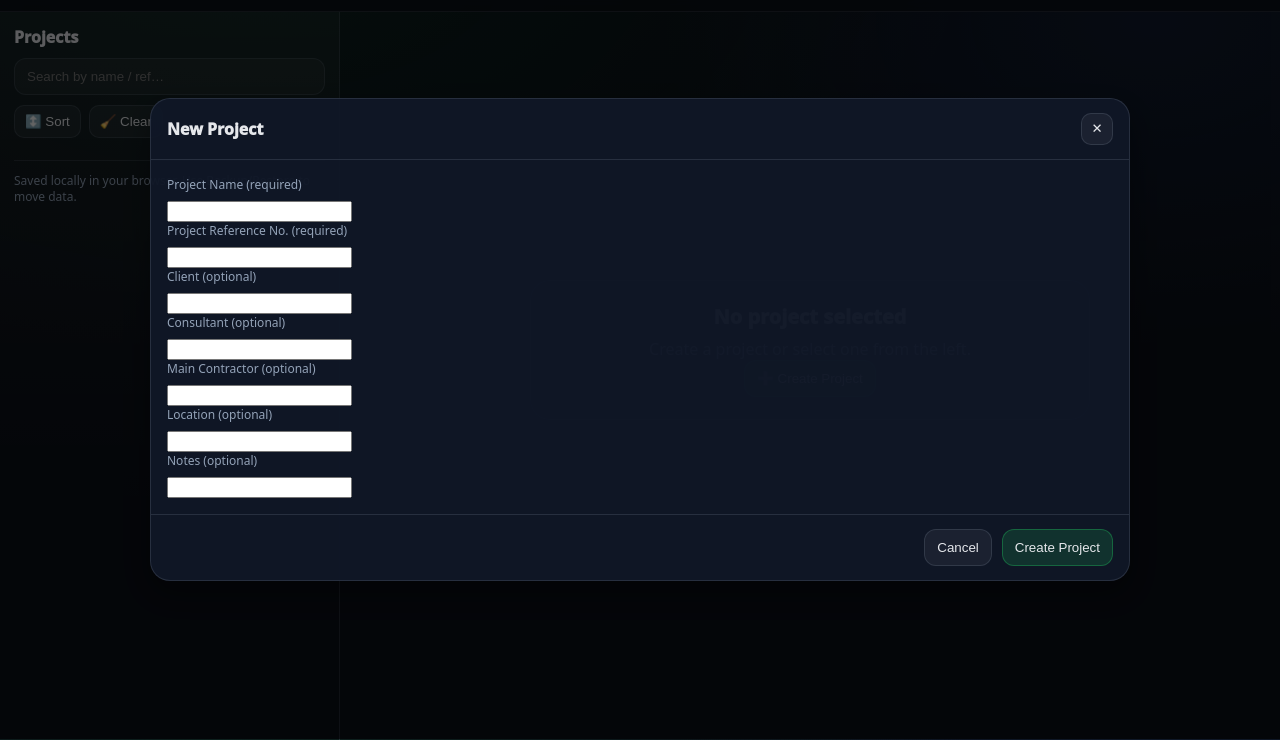
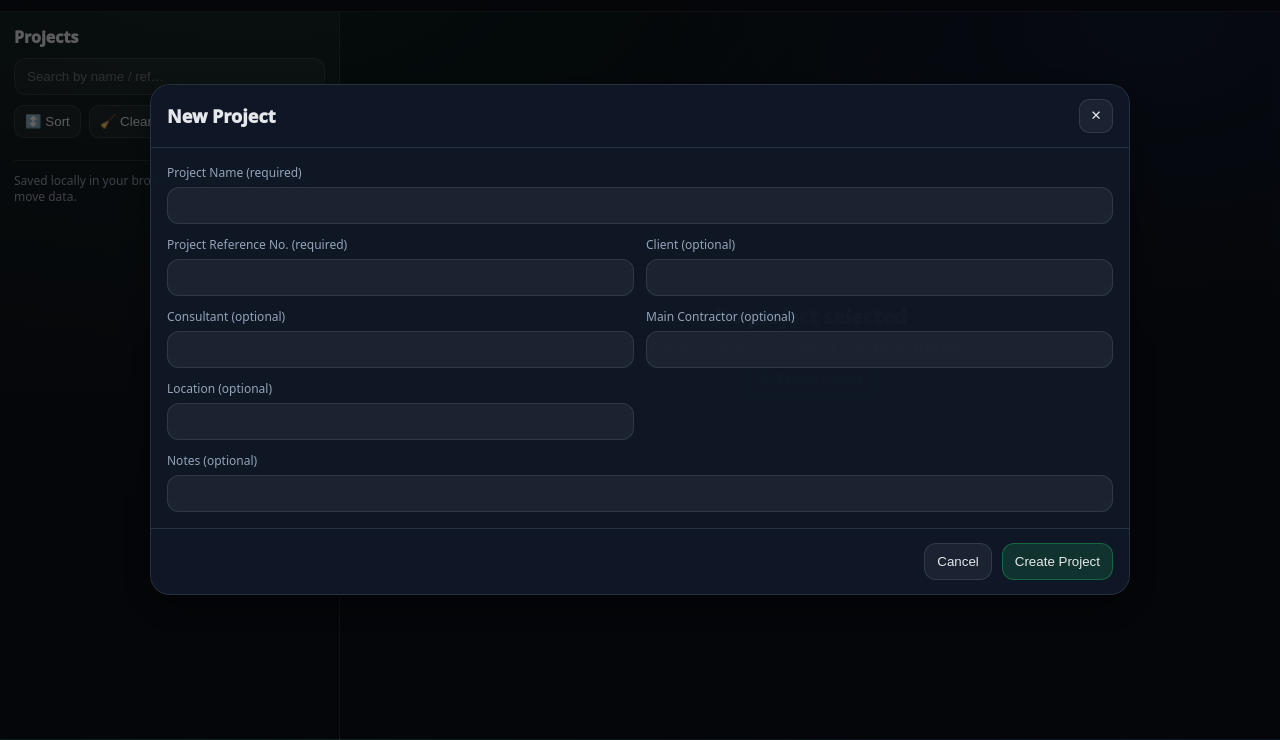
Before and after one commit to jit8jit-arch/procurement-dashboard, a plain HTML site: page index.html in a window 1280 px wide. Both pictures are taken after a click on the button "➕ New Project". Shown: the part 61-801 px from the top of the page. Drawn offline with nearby package versions, Linux system fonts and the light colour scheme.

Commit message:
Update styles for modal and related components
Refactor modal styles and update various components

```diff
--- a/styles.css
+++ b/styles.css
@@ -63,14 +63,12 @@ body.modalOpen{overflow:hidden;}
   background: linear-gradient(180deg, rgba(255,255,255,.04), transparent 70%);
   padding:14px;
 }
-
 .workspace{padding:18px}
 
 .mobileOnly{display:none;}
 @media (max-width: 980px){
   .layout{grid-template-columns: 1fr}
   .mobileOnly{display:inline-flex;}
-
   .sidebar{
     position:fixed;
     top:72px;
@@ -101,9 +99,7 @@ body.modalOpen{overflow:hidden;}
   border:1px solid var(--line);
   background: rgba(255,255,255,.04);
   cursor:pointer;
-  transition: transform .12s ease, background .12s ease, border-color .12s ease;
 }
-.card:hover{transform: translateY(-1px); background:rgba(255,255,255,.06)}
 .card.active{border-color: rgba(34,197,94,.55); background: rgba(34,197,94,.08)}
 .cardTitle{font-weight:950}
 .cardMeta{display:flex; flex-wrap:wrap; gap:6px; margin-top:6px}
@@ -122,11 +118,10 @@ body.modalOpen{overflow:hidden;}
   .projectHeader{flex-direction:column}
 }
 
-.projectName{font-size:22px; font-weight:950; letter-spacing:.2px}
+.projectName{font-size:22px; font-weight:950}
 .projectLine{margin-top:10px; display:flex; flex-wrap:wrap; gap:8px}
 .projectButtons{display:flex; gap:10px; flex-wrap:wrap}
 .saveLine{margin-top:10px; display:flex; gap:10px; align-items:center; flex-wrap:wrap}
-
 .saveState{
   font-size:12px;
   padding:4px 8px;
@@ -142,7 +137,6 @@ body.modalOpen{overflow:hidden;}
   border:1px solid var(--line);
   border-radius:999px;
   background: rgba(0,0,0,.12);
-  color: var(--text);
 }
 .pill.soft{color:var(--muted)}
 
@@ -250,12 +244,9 @@ body.modalOpen{overflow:hidden;}
   padding:10px 12px;
   border-radius: 12px;
   cursor:pointer;
-  transition: transform .12s ease, background .12s ease, border-color .12s ease;
   display:inline-flex; align-items:center; gap:8px;
 }
-.btn:hover{transform: translateY(-1px); background: rgba(255,255,255,.08)}
 .btn.primary{background: rgba(34,197,94,.16); border-color: rgba(34,197,94,.35)}
-.btn.primary:hover{background: rgba(34,197,94,.22)}
 .btn.danger{background: rgba(239,68,68,.14); border-color: rgba(239,68,68,.35)}
 .btn.ghost{background: transparent}
 .btn.small{padding:8px 10px; border-radius:10px}
@@ -293,7 +284,7 @@ body.modalOpen{overflow:hidden;}
   text-align:left;
   font-weight:950;
 }
-.table td.wrap{white-space:normal; max-width:360px}
+.table td.wrap{white-space:normal; max-width:420px}
 
 .badge{
   display:inline-flex; align-items:center; gap:6px;
@@ -313,11 +304,10 @@ body.modalOpen{overflow:hidden;}
   border:1px solid var(--line);
   background: rgba(255,255,255,.05);
   color: var(--text);
-  width:32px; height:32px;
+  width:34px; height:34px;
   border-radius:10px;
   cursor:pointer;
 }
-.iconBtn:hover{background: rgba(255,255,255,.10)}
 
 .empty{height: calc(100vh - 160px); display:grid; place-items:center}
 .emptyCard{
@@ -335,34 +325,73 @@ body.modalOpen{overflow:hidden;}
 .hidden{display:none !important;}
 .muted{color:var(--muted)}
 
-/* Modal - fixed */
+/* ✅ MODAL FIX + SCROLL */
 .modalBackdrop{
   position:fixed; inset:0; z-index:100;
   background: rgba(0,0,0,.6);
   display:none;
   place-items:center;
-  padding:16px;
+  padding:12px;
 }
 .modalBackdrop.show{display:grid;}
 
 .modal{
   width:min(980px, 96vw);
+  max-height: calc(100vh - 24px);
   border-radius: var(--radius2);
   border:1px solid var(--line);
-  background: rgba(16,24,39,.95);
+  background: rgba(16,24,39,.97);
   box-shadow: var(--shadow);
+  display:flex;
+  flex-direction:column;
+  overflow:hidden;
 }
+
+/* Sticky header/footer, scrollable body */
 .modalHead{
+  flex:0 0 auto;
   display:flex; align-items:center; justify-content:space-between;
   padding:14px 16px;
   border-bottom:1px solid var(--line);
+  background: rgba(16,24,39,.98);
 }
-.modalTitle{font-weight:950}
-.modalBody{padding:16px}
+.modalTitle{font-weight:950; font-size:18px}
+
+.modalBody{
+  flex:1 1 auto;
+  overflow:auto;
+  padding:16px;
+  -webkit-overflow-scrolling: touch;
+}
+
 .modalFoot{
+  flex:0 0 auto;
   display:flex; justify-content:flex-end; gap:10px;
   padding:14px 16px;
   border-top:1px solid var(--line);
+  background: rgba(16,24,39,.98);
+}
+
+/* ✅ Form layout inside modal */
+.grid{
+  display:grid;
+  grid-template-columns: repeat(2, minmax(0, 1fr));
+  gap:12px;
+}
+@media (max-width: 820px){
+  .grid{grid-template-columns: 1fr;}
+}
+.field.full{grid-column: 1 / -1;}
+
+.field input,
+.field select{
+  width:100%;
+  color:var(--text);
+  background: rgba(255,255,255,.05);
+  border:1px solid var(--line);
+  border-radius: 12px;
+  padding:10px 12px;
+  outline:none;
 }
 
 .toastWrap{position:fixed; right:14px; bottom:14px; z-index:200; display:flex; flex-direction:column; gap:8px}
```
